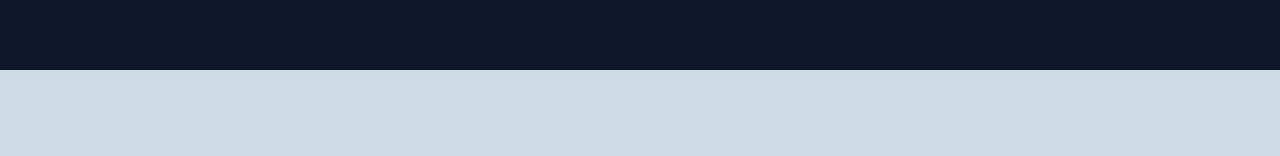
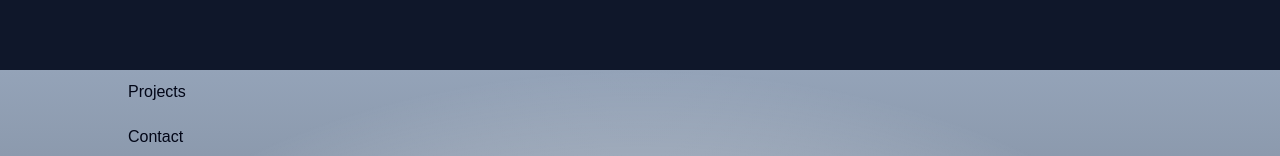
Before and after one commit to MarcinSkic/skic.me, a SvelteKit app: page / in a window 1280 px wide. Shown: the part 730-886 px from the top of the page. Before the commit the page ends 800 px from the top, so only its background shows below. Built offline with nearby package versions, Linux system fonts and the light colour scheme.

Commit message:
✨ Make page scroll smoothly on link click
♻️ Also use central color palette

```diff
--- a/src/routes/+layout.svelte
+++ b/src/routes/+layout.svelte
@@ -1,15 +1,8 @@
 <script>
-    import Header from "./Header.svelte";
     import "./styles.css";
 </script>
 
-<div class="app">
-    <Header --font-size="4rem" />
-
-    <main>
-        <slot />
-    </main>
-</div>
+<div class="app"><slot /></div>
 
 <style lang="scss">
     .app {
@@ -17,14 +10,4 @@
         flex-direction: column;
         min-height: 100vh;
     }
-
-    main {
-        box-sizing: border-box;
-        display: grid;
-        flex: 1;
-        flex-direction: column;
-        width: 100%;
-        max-width: 64rem;
-        margin: 0 auto;
-    }
 </style>
--- a/src/routes/+page.svelte
+++ b/src/routes/+page.svelte
@@ -1,19 +1,30 @@
 <script>
+    import Header from "./Header.svelte";
 </script>
 
 <svelte:head>
-    <title>Home</title>
-    <meta name="description" content="Svelte demo app" />
+    <title>Marcin Skic</title>
+    <meta name="description" content="Marcin Skic's portfolio page" />
 </svelte:head>
 
-<section></section>
+<Header --font-size="4rem" />
+<main>
+    <section id="projects">
+        <h2>Projects</h2>
+    </section>
+    <section id="contact">
+        <h2>Contact</h2>
+    </section>
+</main>
 
 <style lang="scss">
-    section {
-        display: flex;
-        flex: 0.6;
+    main {
+        box-sizing: border-box;
+        display: grid;
+        flex: 1;
         flex-direction: column;
-        align-items: center;
-        justify-content: center;
+        width: 100%;
+        max-width: 64rem;
+        margin: 0 auto;
     }
 </style>
--- a/src/routes/Header.svelte
+++ b/src/routes/Header.svelte
@@ -52,16 +52,16 @@
         gap: 3rem 1rem;
         place-content: center;
         height: 100vh;
-        background-color: #0f172a;
+        background-color: var(--color-bg-dark);
 
         &__title {
             grid-area: title;
             font-size: var(--font-size);
-            color: white;
+            color: var(--color-text-dark);
             text-align: start;
 
             .name {
-                color: #eab308;
+                color: var(--color-theme-1);
             }
         }
 
@@ -79,7 +79,8 @@
             list-style: none;
 
             &__link {
-                background-image: linear-gradient(white 0 0);
+                color: var(--color-text-dark);
+                background-image: linear-gradient(var(--color-text-dark) 0 0);
                 background-repeat: no-repeat;
                 background-position: 200% 100%;
                 background-size: 200% 0.08em;
--- a/src/routes/styles.css
+++ b/src/routes/styles.css
@@ -1,15 +1,21 @@
 @import "@fontsource/fira-mono";
+
+html {
+    scroll-behavior: smooth;
+}
 
 :root {
     --font-body: arial, -apple-system, blinkmacsystemfont, "Segoe UI", roboto,
         oxygen, ubuntu, cantarell, "Open Sans", "Helvetica Neue", sans-serif;
     --font-mono: "Fira Mono", monospace;
-    --color-bg-0: rgb(202 216 228);
-    --color-bg-1: hsl(209deg 36% 86%);
-    --color-bg-2: hsl(224deg 44% 95%);
-    --color-theme-1: #ff3e00;
+    --color-bg-0: #94a3b8;
+    --color-bg-1: hsl(215, 16%, 60%);
+    --color-bg-2: hsl(215, 16%, 70%);
+    --color-bg-dark: #0f172a;
+    --color-theme-1: #eab308;
     --color-theme-2: #4075a6;
-    --color-text: white;
+    --color-text-dark: white;
+    --color-text: #020617;
     --column-width: 42rem;
     --column-margin-top: 4rem;
 
```
